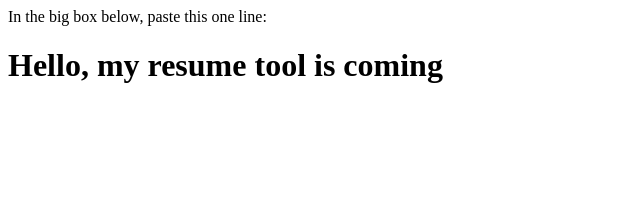
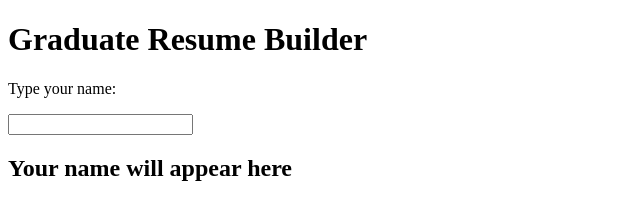
Before and after one commit to bright777freshstart-source/Resume---tool, a plain HTML site: page index.html in a window 1280 px wide. Shown: the whole page, without its empty margins (0-640 px from the left). Drawn offline with Linux system fonts and the light colour scheme.

Commit message:
Create basic structure for Graduate Resume Builder

```diff
--- a/index.html
+++ b/index.html
@@ -1 +1,18 @@
-In the big box below, paste this one line: <h1>Hello, my resume tool is coming</h1>
+<!DOCTYPE html>
+<html>
+<head>
+<meta name="viewport" content="width=device-width, initial-scale=1">
+<title>Graduate Resume Builder</title>
+</head>
+<body>
+<h1>Graduate Resume Builder</h1>
+<p>Type your name:</p>
+<input id="name">
+<h2 id="preview">Your name will appear here</h2>
+<script>
+document.getElementById("name").oninput = function () {
+  document.getElementById("preview").textContent = this.value;
+};
+</script>
+</body>
+</html>
```
